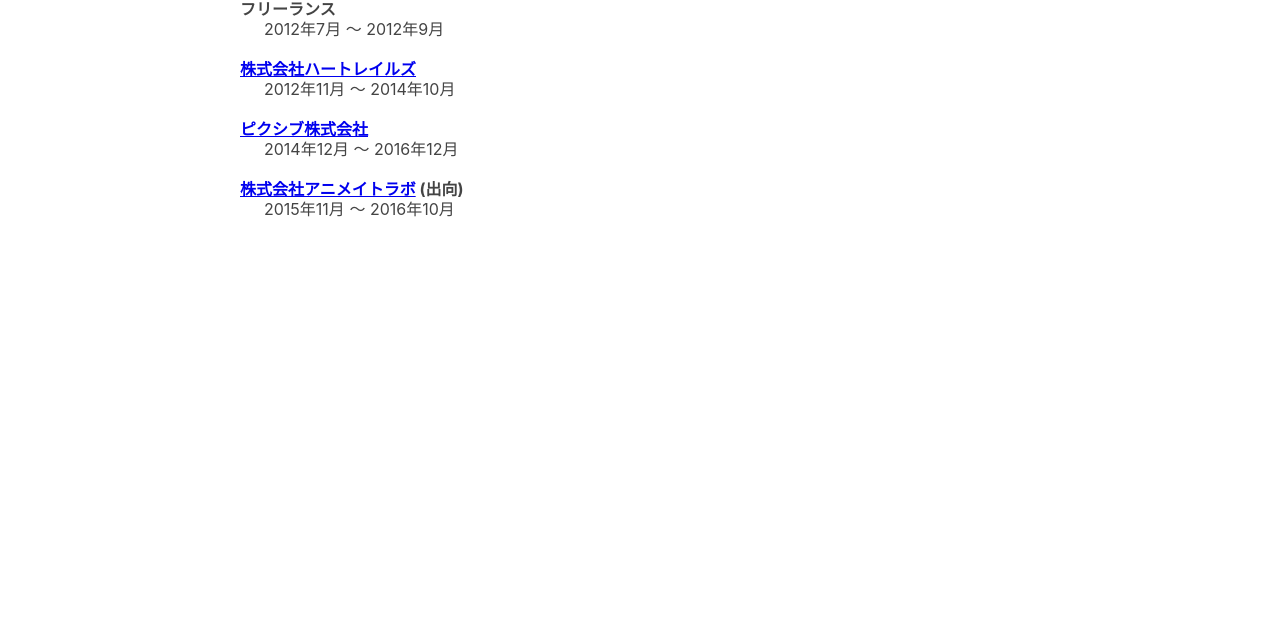
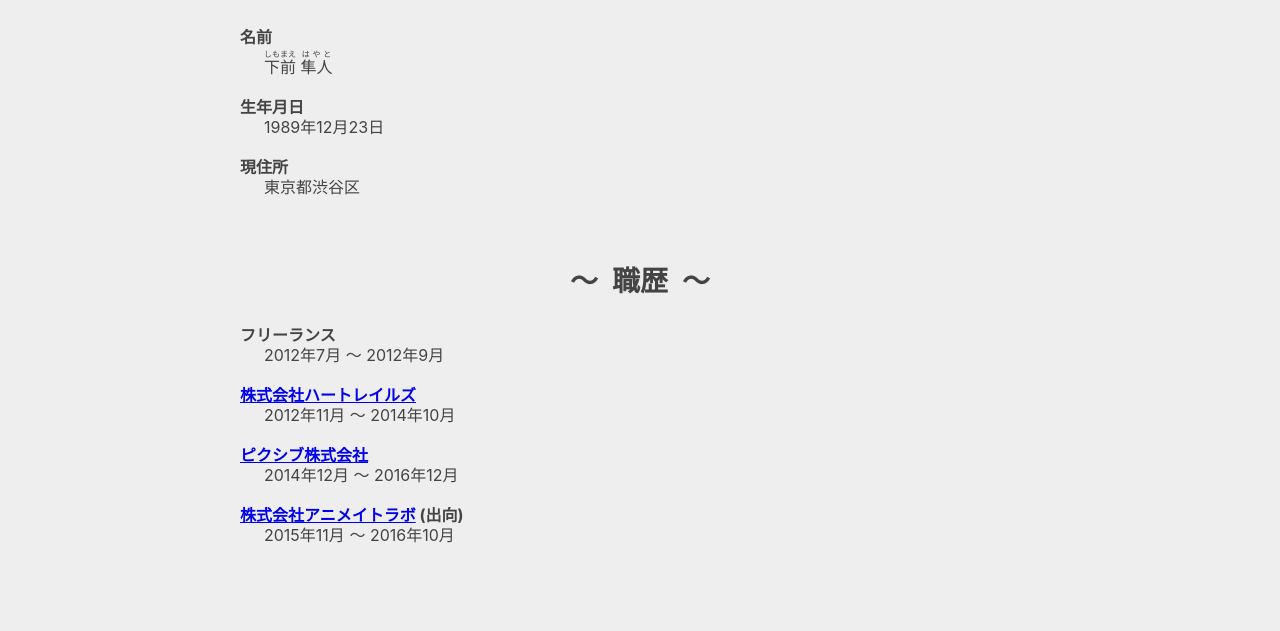
Before and after one commit to shimomaehayato/hayato.shimomae.name, a plain HTML site: page index.html in a window 1280 px wide. Shown: the part 422-1053 px from the top of the page. Before the commit the page ends 800 px from the top, so only its background shows below. Drawn offline with Linux system fonts and the light colour scheme.

Commit message:
Add profile (#6)

```diff
--- a/index.html
+++ b/index.html
@@ -51,6 +51,23 @@
       </nav>
     </header>
     <main id="content">
+      <section id="profile">
+        <h2>プロフィール</h2>
+        <dl>
+          <div>
+            <dt>名前</dt>
+            <dd><ruby>下前<rp> (</rp><rt>しもまえ</rt><rp>)</rp></ruby> <ruby>隼人<rp> (</rp><rt>はやと</rt><rp>(</rp></ruby></dd>
+          </div>
+          <div>
+            <dt>生年月日</dt>
+            <dd>1989年12月23日</dd>
+          </div>
+          <div>
+            <dt>現住所</dt>
+            <dd>東京都渋谷区</dd>
+          </div>
+        </dl>
+      </section>
       <section id="career-history">
         <h2>職歴</h2>
         <dl>
--- a/styles/layout.css
+++ b/styles/layout.css
@@ -1,17 +1,22 @@
 @charset "UTF-8";
 
 html {
+  background-color: var(--main-background-color);
   color: var(--main-text-color);
   font-family: -apple-system, BlinkMacSystemFont, "Helvetiva Neue", YuGothic, "Yu Gothic", Meiryo, sans-serif;
 }
 
 section {
-  padding: 1rem .5rem;
+  padding: 2rem .5rem;
+}
+
+section:last-child {
+  padding-bottom: 5rem;
 }
 
 h2 {
-  font-size: 2rem;
-  margin-bottom: 1rem;
+  font-size: 1.75rem;
+  margin-bottom: 2rem;
   text-align: center;
 }
 
@@ -35,6 +40,6 @@
   width: 100%;
 }
 
-dl div:not(:first-child) {
+dl > div:not(:first-child) {
   margin-top: 1.5rem;
 }
--- a/styles/variables.css
+++ b/styles/variables.css
@@ -1,6 +1,7 @@
 @charset "UTF-8";
 
 :root {
+  --main-background-color: #eee;
   --main-text-color: #444;
 
   --header-background-color: #c33;
```
